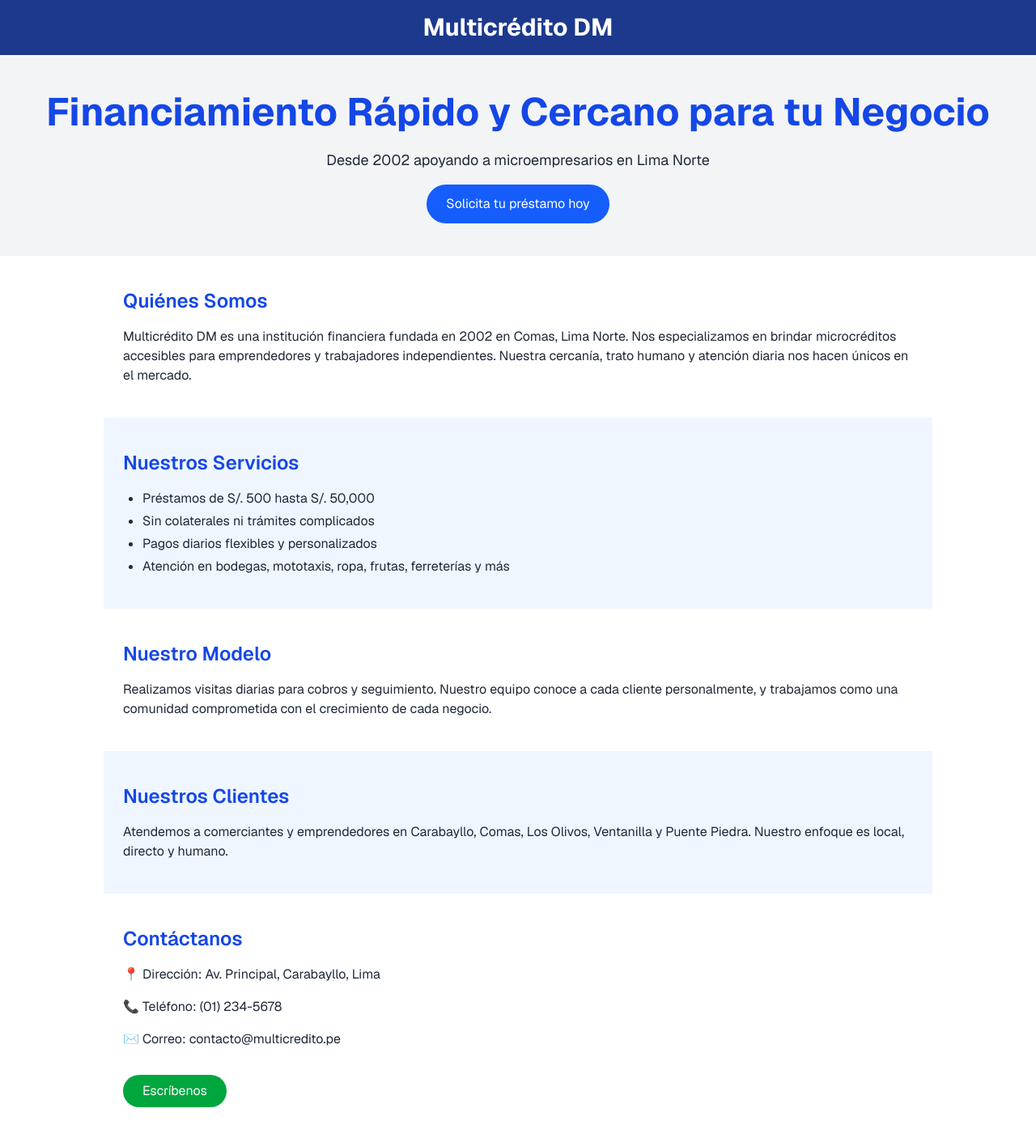
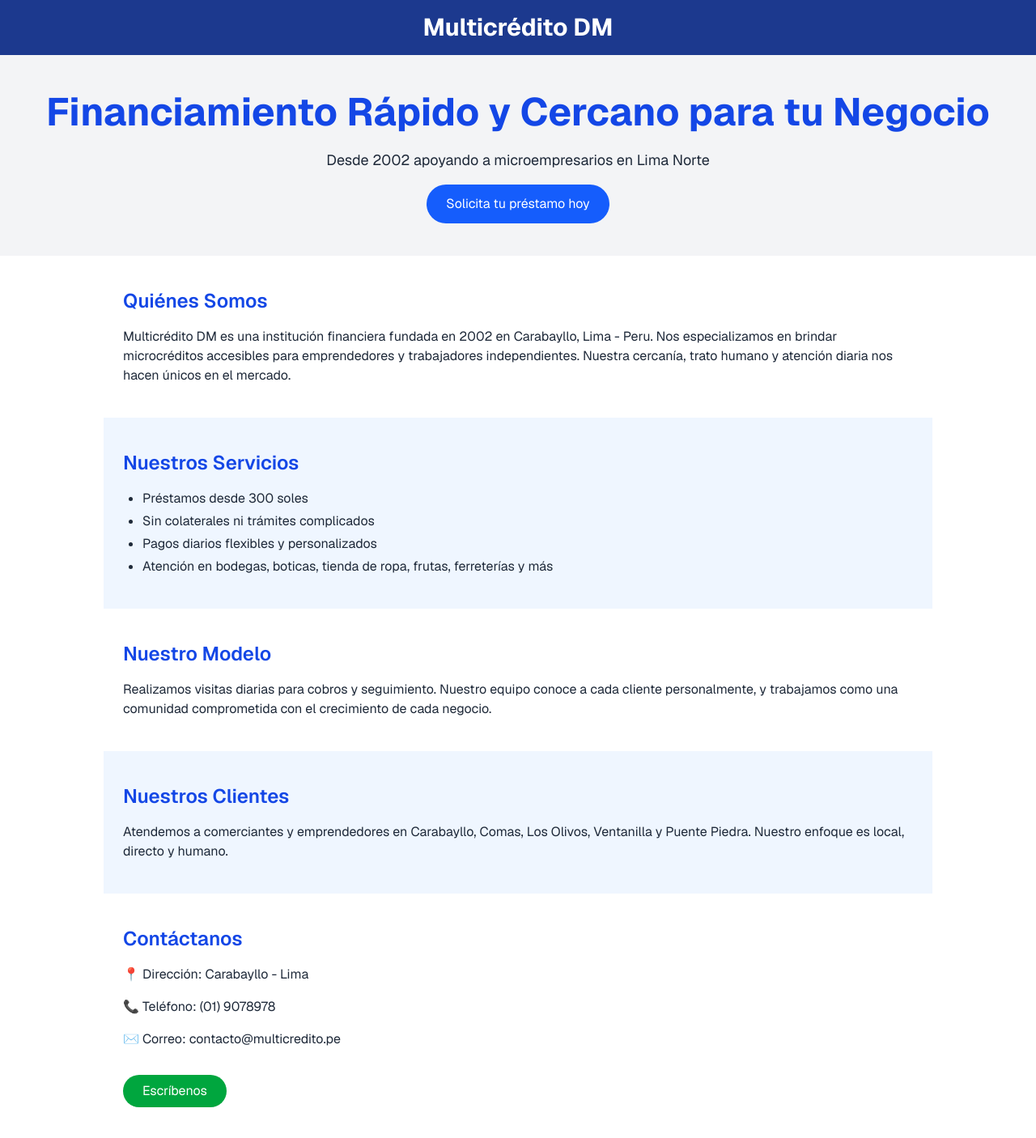
Before and after one commit to Eliasfmt/MultiDM-website, a Next.js app: page / in a window 1280 px wide. Shown: the top 1406 px of the page at 81% size. Built offline with nearby package versions, Linux system fonts and the light colour scheme.

Commit message:
Updated contact info / page content

```diff
--- a/src/app/page.js
+++ b/src/app/page.js
@@ -27,17 +27,17 @@ export default function Home() {
       <section className="bg-white py-10 px-6 max-w-5xl mx-auto space-y-4">
         <h2 className="text-xl sm:text-2xl font-semibold text-blue-700">Quiénes Somos</h2>
         <p>
-          Multicrédito DM es una institución financiera fundada en 2002 en Comas, Lima Norte. Nos especializamos en brindar microcréditos accesibles para emprendedores y trabajadores independientes. Nuestra cercanía, trato humano y atención diaria nos hacen únicos en el mercado.
+          Multicrédito DM es una institución financiera fundada en 2002 en Carabayllo, Lima - Peru. Nos especializamos en brindar microcréditos accesibles para emprendedores y trabajadores independientes. Nuestra cercanía, trato humano y atención diaria nos hacen únicos en el mercado.
         </p>
       </section>
 
       <section className="bg-blue-50 py-10 px-6 max-w-5xl mx-auto space-y-4">
         <h2 className="text-xl sm:text-2xl font-semibold text-blue-700">Nuestros Servicios</h2>
         <ul className="list-disc ml-6 space-y-1">
-          <li>Préstamos de S/. 500 hasta S/. 50,000</li>
+          <li>Préstamos desde 300 soles</li>
           <li>Sin colaterales ni trámites complicados</li>
           <li>Pagos diarios flexibles y personalizados</li>
-          <li>Atención en bodegas, mototaxis, ropa, frutas, ferreterías y más</li>
+          <li>Atención en bodegas, boticas, tienda de ropa, frutas, ferreterías y más</li>
         </ul>
       </section>
 
@@ -57,8 +57,8 @@ export default function Home() {
 
       <section className="bg-white py-10 px-6 max-w-5xl mx-auto space-y-4">
         <h2 className="text-xl sm:text-2xl font-semibold text-blue-700">Contáctanos</h2>
-        <p>📍 Dirección: Av. Principal, Carabayllo, Lima</p>
-        <p>📞 Teléfono: (01) 234-5678</p>
+        <p>📍 Dirección: Carabayllo - Lima</p>
+        <p>📞 Teléfono: (01) 9078978</p>
         <p>✉️ Correo: contacto@multicredito.pe</p>
         <button className="mt-4 bg-green-600 hover:bg-green-700 text-white px-6 py-2 rounded-full transition w-full sm:w-auto">
           Escríbenos
```
